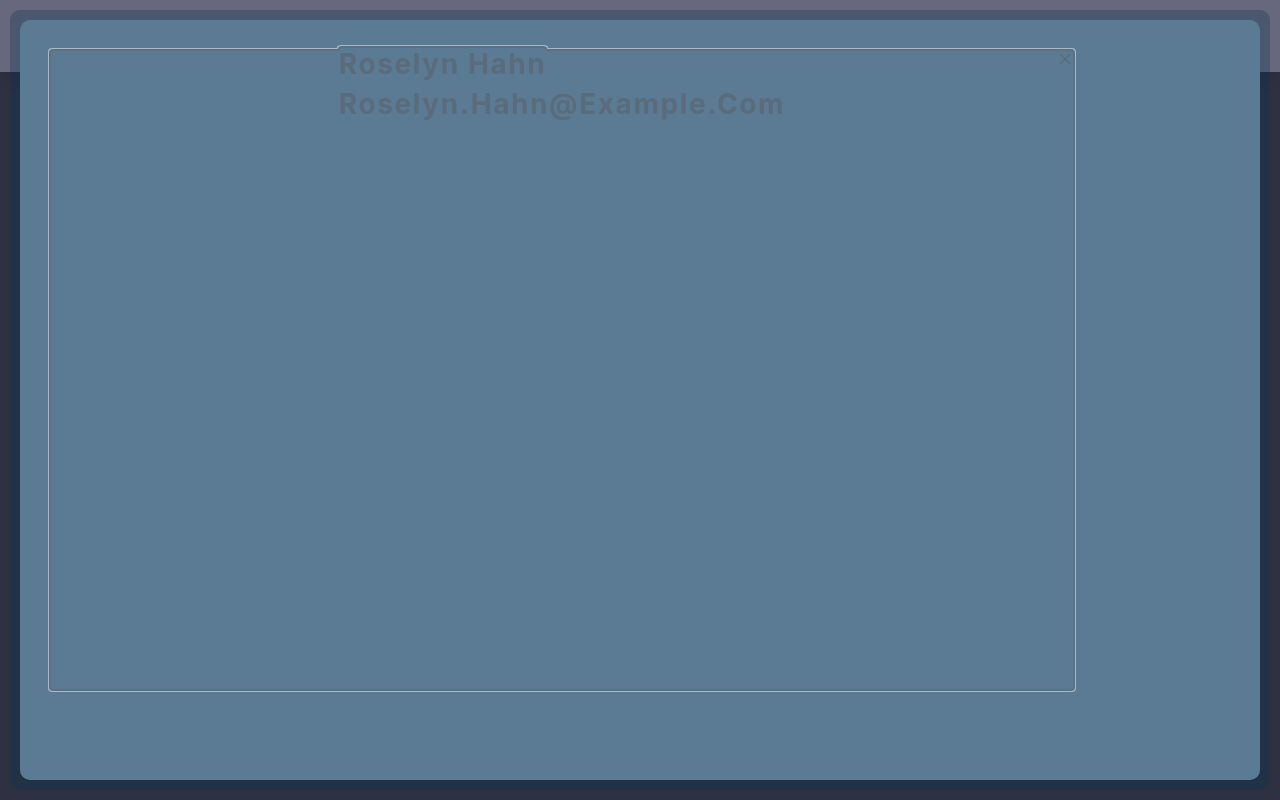
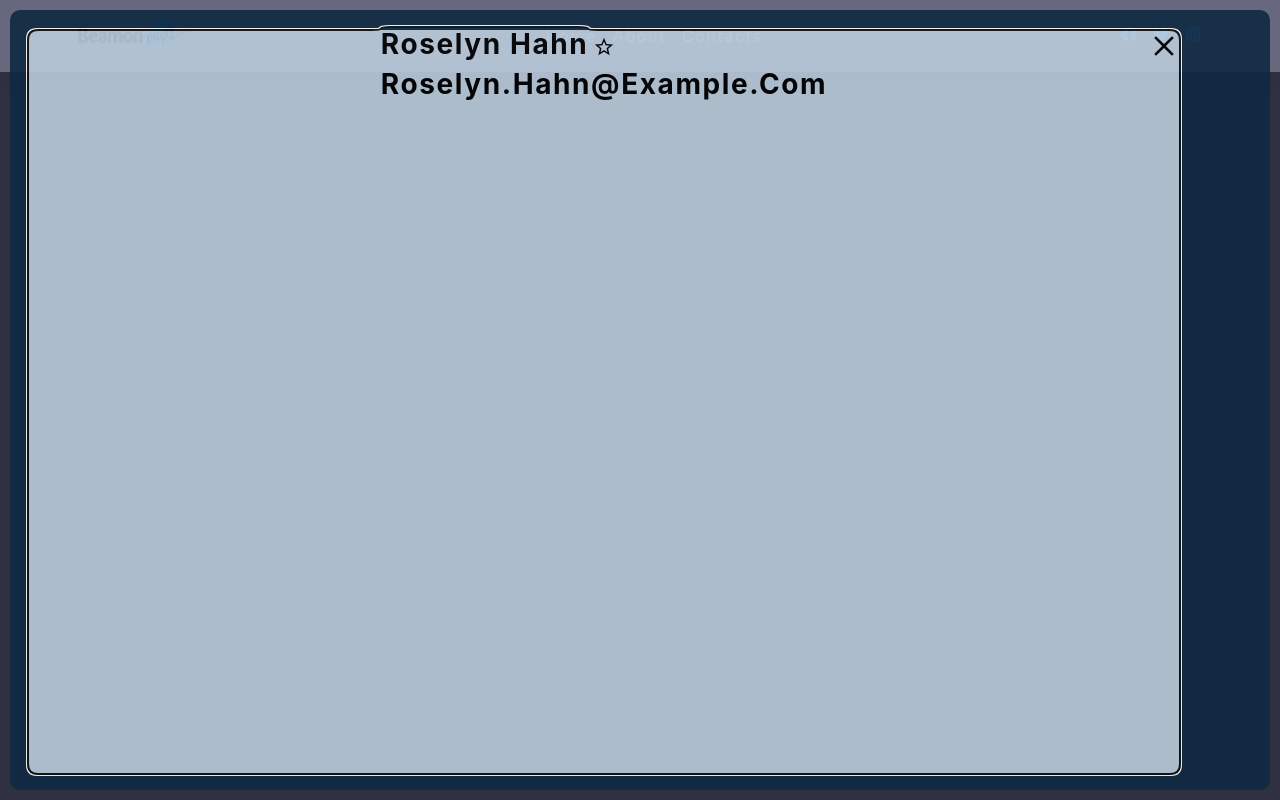
Before and after one commit to ABerggren/contactbeam, a React (Create React App) app: page /contacts/1 in a window 1280 px wide. Built offline with nearby package versions, Linux system fonts and the light colour scheme.

Commit message:
Fixed Search functionality

```diff
--- a/src/App.js
+++ b/src/App.js
@@ -3,9 +3,9 @@ import { BrowserRouter as Router, Switch, Route } from "react-router-dom";
 // pages
 import Home from "./Pages/Home";
 import Contacts from "./Pages/Contacts";
+import ContactDetails from "./Pages/ContactDetails";
 import Error from "./Pages/Error";
 import About from "./Pages/About";
-import ContactDetails from "./Pages/ContactDetails";
 // components
 import Navbar from "./Components/Navbar";
 
@@ -26,7 +26,6 @@ export default function App() {
         <Route exact path="/contacts/:id">
           <ContactDetails />
         </Route>
-
         <Route path="*">
           <Error />
         </Route>
--- a/src/Components/ContactList.js
+++ b/src/Components/ContactList.js
@@ -1,10 +1,20 @@
 import React from "react";
 import Contact from "./Contact";
 import Icon from "../Assets/magnifier.svg"
+import { Link, useHistory } from "react-router-dom";
 
 export default function ContactList({title, contacts}) {
 
   const [search, setSearch] = React.useState('Sök');
+  const history = useHistory();
+
+  const searchContact = () => {
+    const keyword = search;
+    const filtered = contacts.filter(name => Object.values(name).some(val => typeof val === "string" && val.includes(keyword)));
+    console.log(filtered);
+    let { id } = filtered[0];
+    history.push(`/contacts/${id}`);
+  };
 
   return <section className="section">
     <h2 className="section-title">{title}</h2>
@@ -12,9 +22,10 @@ export default function ContactList({title, contacts}) {
       <div className="form-control">
         <label htmlFor="search"></label>
       <input type="search" id="search" value={search} onChange={e => setSearch(e.target.value)}></input>
-    <img src={Icon} alt="search" width="32px" className="form-icon"/>
+      <img src={Icon} alt="search" onClick={searchContact} width="32px" className="form-icon"/>
     </div>
-      {/* end of single input */}
+    {/* end of single input */}
+    <Link to="#" alt="favoriter" className="btn btn-link">filtrera favoriter</Link>
       <div className="link-container">
       {contacts.map(item => {
         return <Contact key={item.id} {...item} />
--- a/src/Pages/ContactDetails.js
+++ b/src/Pages/ContactDetails.js
@@ -1,10 +1,10 @@
 import React from "react";
 import { useParams } from "react-router-dom";
-import { Link } from "react-router-dom";
 import { ContactContext } from "../Context/Contacts";
 import ReactModal from "react-modal";
 import { useHistory } from "react-router-dom"
-import CloseBtn  from "../Assets/close.svg";
+import CloseBtn from "../Assets/close.svg";
+import Starred from "../Assets/star_border.svg";
 
 export default function ContactDetails() {
   const { id } = useParams();
@@ -13,15 +13,14 @@ export default function ContactDetails() {
   const [modal, setShowModal] = React.useState(true);
   const history = useHistory();
 
-    function handleOpenModal () {
-    setShowModal(true);
-  }
-
   function handleCloseModal () {
     setShowModal(false);
     history.push('/contacts');
   }
 
+  if (typeof (window) !== 'undefined') {
+    ReactModal.setAppElement('body')
+  }
     return (
       <div>
         <ReactModal
@@ -34,7 +33,7 @@ export default function ContactDetails() {
           <img src={CloseBtn} onClick={handleCloseModal} alt="close" className="close-button"/>
           <section className="details-page">
             <div className="details-container">
-              <h3>{contact.name}</h3>
+              <h3>{contact.name}<img src={Starred} alt="starred" className="starred-star"/></h3>
               <h3>{contact.email}</h3>
             </div>
           </section>
--- a/src/Pages/Error.js
+++ b/src/Pages/Error.js
@@ -5,7 +5,7 @@ export default function Error() {
   return (
     <section className="error-page section">
       <div className="error-container">
-        <h1>oops! it's a dead end</h1>
+        <h2>oops! it's a dead end</h2>
         <Link to="/" className="btn btn-primary">
           back home
         </Link>
--- a/src/index.css
+++ b/src/index.css
@@ -199,6 +199,17 @@ Buttons
   text-align: center;
   color: white;
 }
+.btn-link {
+  color: white;
+  font-size: 12px;
+  background-color: var(--clr-grey-4);
+  width: 100%;
+  text-align: right;
+}
+.btn-link:hover {
+  color: black;
+  background-color: var(--clr-grey-9);
+}
 /*
 ===============
 Navbar
@@ -314,12 +325,22 @@ Details
   color: black;
   font-size: 0.8rem;
   opacity: 100%;
+  border: none;
 }
 
 .close-button {
   position: absolute;
+  width: 32px;
+  height: 32px;
   top: 0px;
   right: 0px;
+}
+.starred-star {
+  position: relative;
+  width: 22;
+  height: 22px;
+  top: 4px;
+  right: -5px;
 }
 /*
 ======
@@ -342,8 +363,10 @@ Error
   left: 20px;
   right: 20px;
   bottom: 20px;
-  background-color: var(--clr-grey-6);
+  background-color: var(--clr-grey-8);
   border-radius: 10px;
+  border: none;
+  opacity: 90%;
 }
 
 .overlay {
@@ -352,17 +375,21 @@ Error
   left: 10px;
   right: 10px;
   bottom: 10px;
-  background-color: var(--clr-primary-1);
-  opacity: 30%;
+  background-color: var(--clr-grey-1);
+  opacity: 100%;
   border-radius: 10px;
+  border: none;
 }
 .modal .modal-content {
   position: fixed;
-  top: 50px;
-  left: 50px;
-  width: 80%;
-  height: 80%;
+  top: 30px;
+  left: 28px;
+  width: 90%;
+  height: 93%;
   color: black;
+  border: none;
+  border-radius: 10px;
+  background-color: var(--clr-grey-8);
 }
 
 .display-block {
--- a/src/index.js
+++ b/src/index.js
@@ -1,9 +1,9 @@
 import React from 'react';
 import ReactDOM from 'react-dom';
-import './index.css';
-import App from './App';
 import reportWebVitals from './reportWebVitals';
 import ContactProvider from './Context/Contacts';
+import App from './App';
+import './index.css';
 
 ReactDOM.render(
   <React.StrictMode>
```
Also changed, not shown: src/Pages/Modal.html (deleted, +0 -14 lines).
